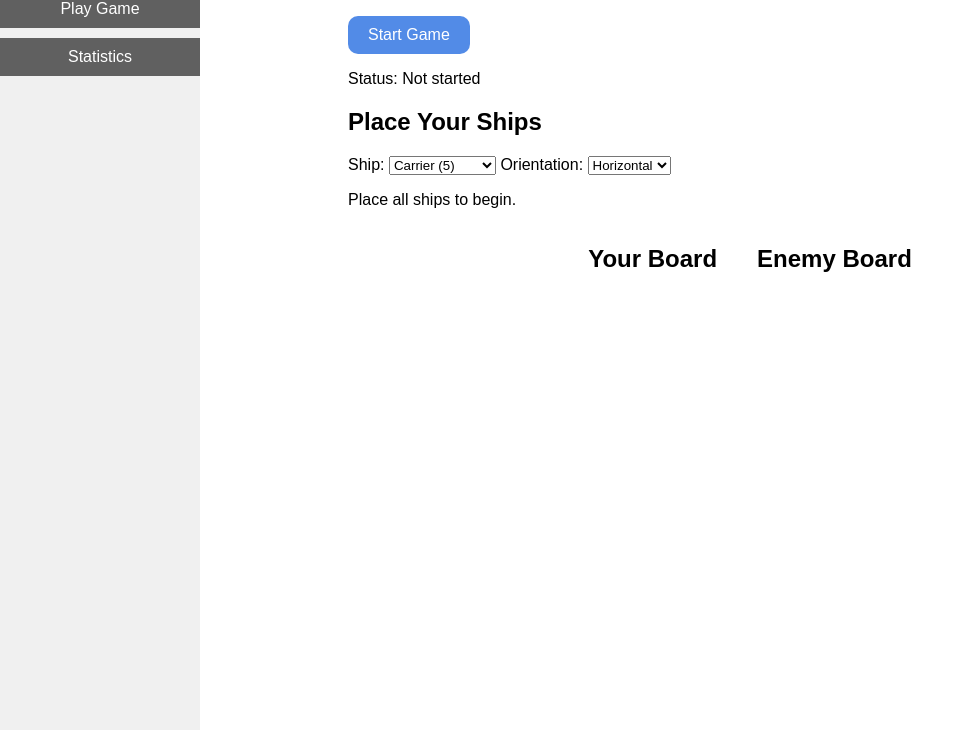
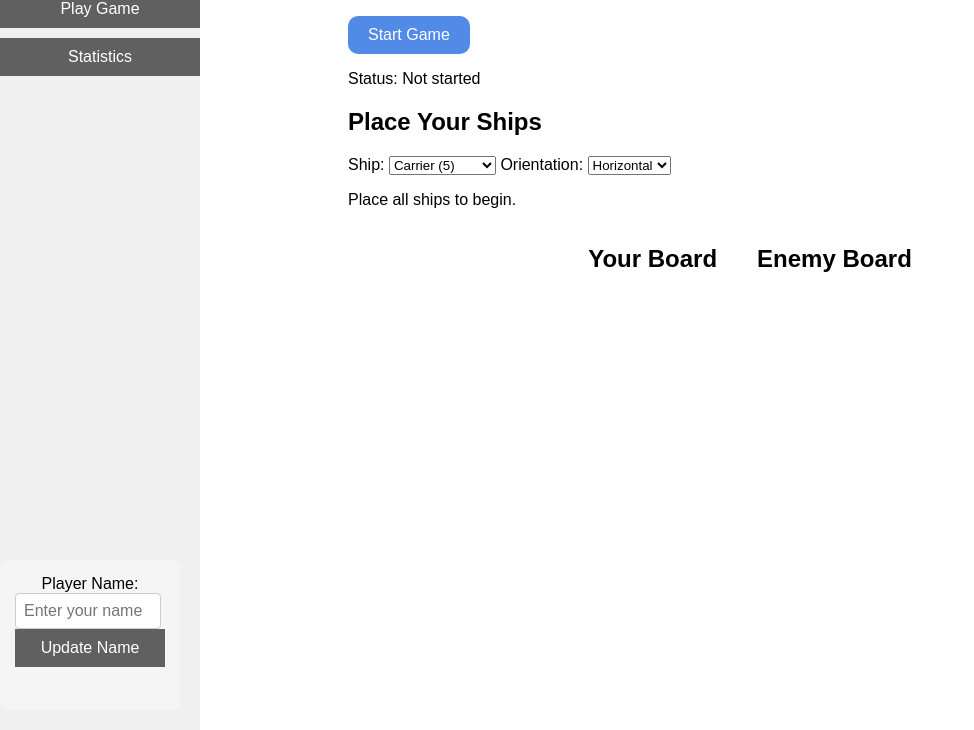
Before and after one commit to bns34/Battleships-AI, a website: page public/index.html in a window 1280 px wide. Shown: the part 70-800 px from the top of the page, without its empty margins (0-974 px from the left). Drawn offline with Linux system fonts and the light colour scheme.

Commit message:
Add frontend player name elements

```diff
--- a/public/index.html
+++ b/public/index.html
@@ -12,6 +12,15 @@
     <div id="sidebar">
         <button id="playBtn">Play Game</button>
         <button id="statsBtn">Statistics</button>
+
+        <div class="player-info">
+            <label>
+                Player Name:
+                <input type="text" id="playerNameInput" placeholder="Enter your name" minlength="3" maxlength="50">
+            </label>
+            <button id="updateNameBtn">Update Name</button>
+            <span id="playerNameStatus"></span>
+        </div>
     </div>
 
     <div id="main-content">
--- a/public/style.css
+++ b/public/style.css
@@ -87,3 +87,35 @@ button {
 .top-controls {
     margin-left: 100px;
 }
+
+.player-info {
+    text-align: center;
+    margin: 20px 0;
+    padding: 15px;
+    background-color: #f5f5f5;
+    border-radius: 8px;
+    position: absolute;
+    left: 0;
+    bottom: 0;
+    width: 150px;
+}
+
+.player-info input {
+    padding: 8px;
+    font-size: 1em;
+    border: 1px solid #ccc;
+    border-radius: 4px;
+    margin-right: 10px;
+    width: 10vw;
+}
+
+.player-info button {
+    padding: 8px 15px;
+    font-size: 0.9em;
+}
+
+#playerNameStatus {
+    margin-left: 10px;
+    color: #528be7;
+    font-weight: bold;
+}
```
